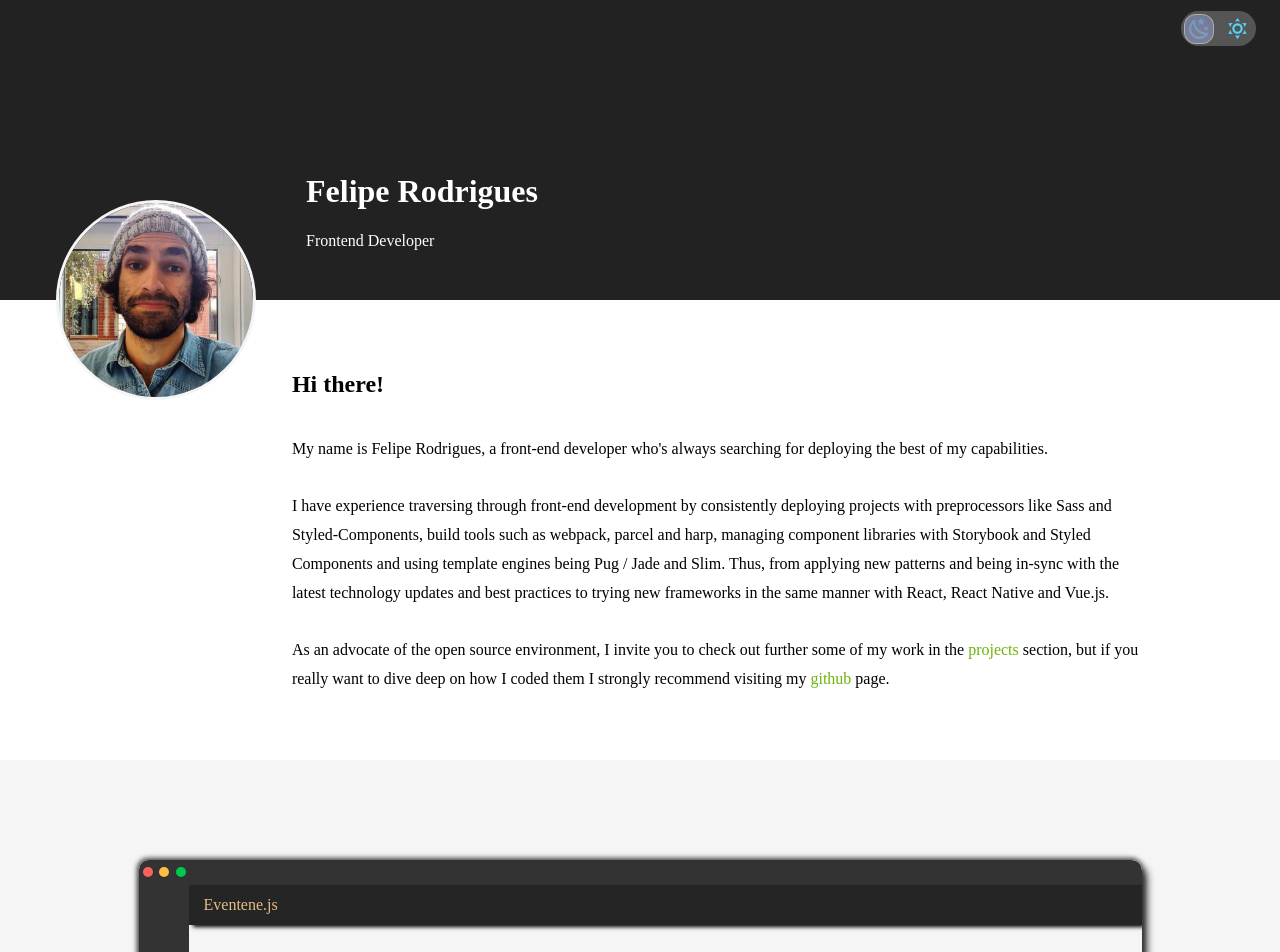
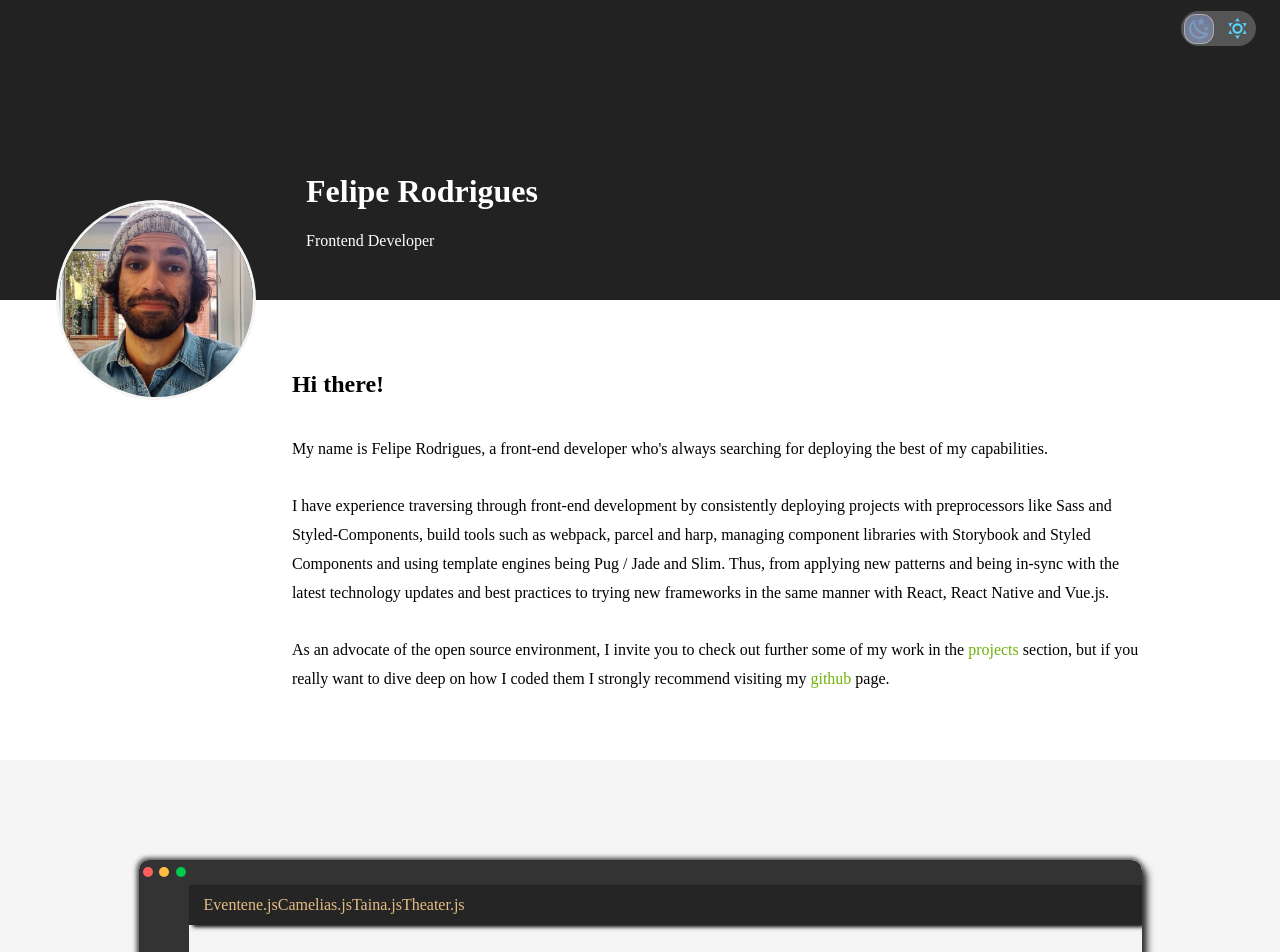
Before and after one commit to felipprodrigues/rodriguesfelipp, a React (Create React App) app in the folder pws/: page / in a window 1280 px wide. Shown: the top 952 px of the page. Built offline with nearby package versions, Linux system fonts and the light colour scheme; the HTML template or start-up script is replaced by a standard one.

Commit message:
add styled items duplication

```diff
--- a/pws/src/components/Resume.js
+++ b/pws/src/components/Resume.js
@@ -35,6 +35,9 @@ function Resume() {
           <StyledTabsItem>
             <StyledList>
               <StyledListItems>Eventene.js</StyledListItems>
+              <StyledListItems>Camelias.js</StyledListItems>
+              <StyledListItems>Taina.js</StyledListItems>
+              <StyledListItems>Theater.js</StyledListItems>
             </StyledList>
           </StyledTabsItem>
 
```
